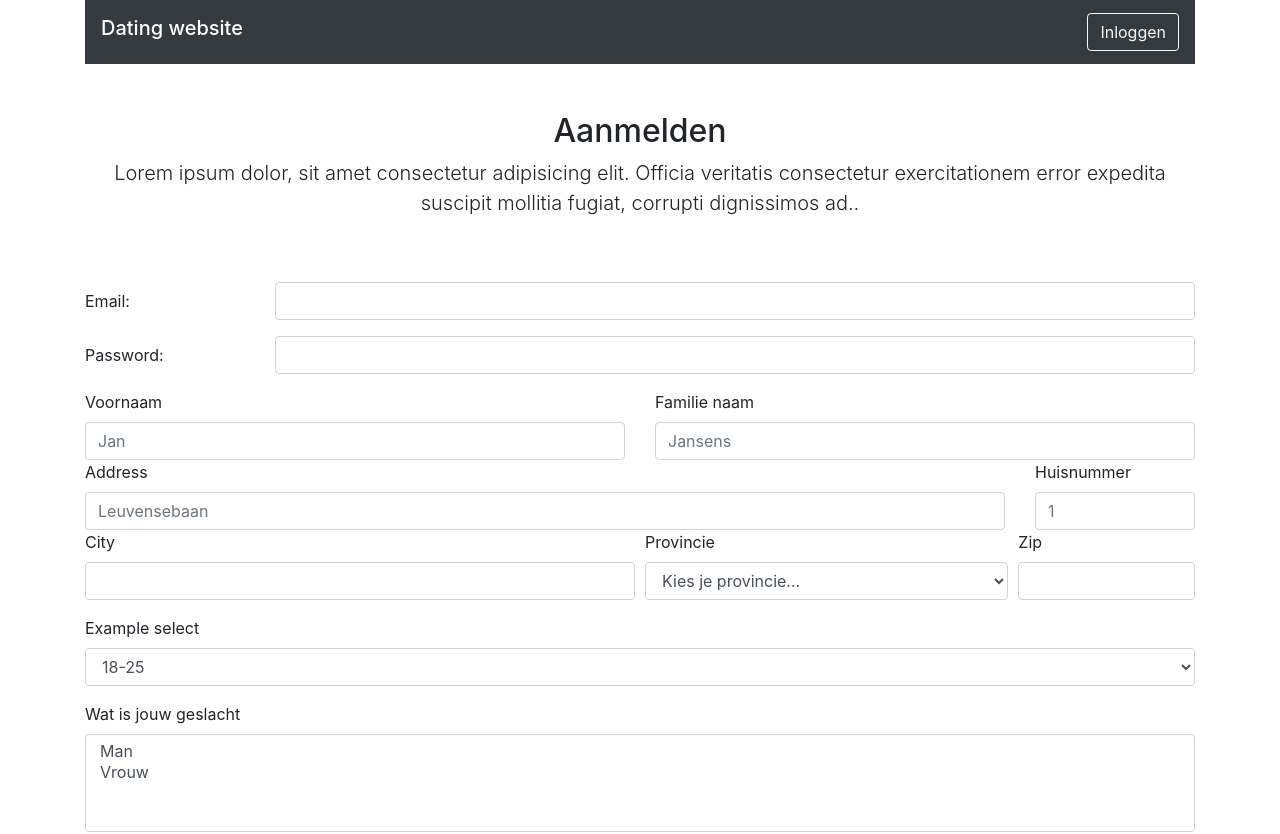
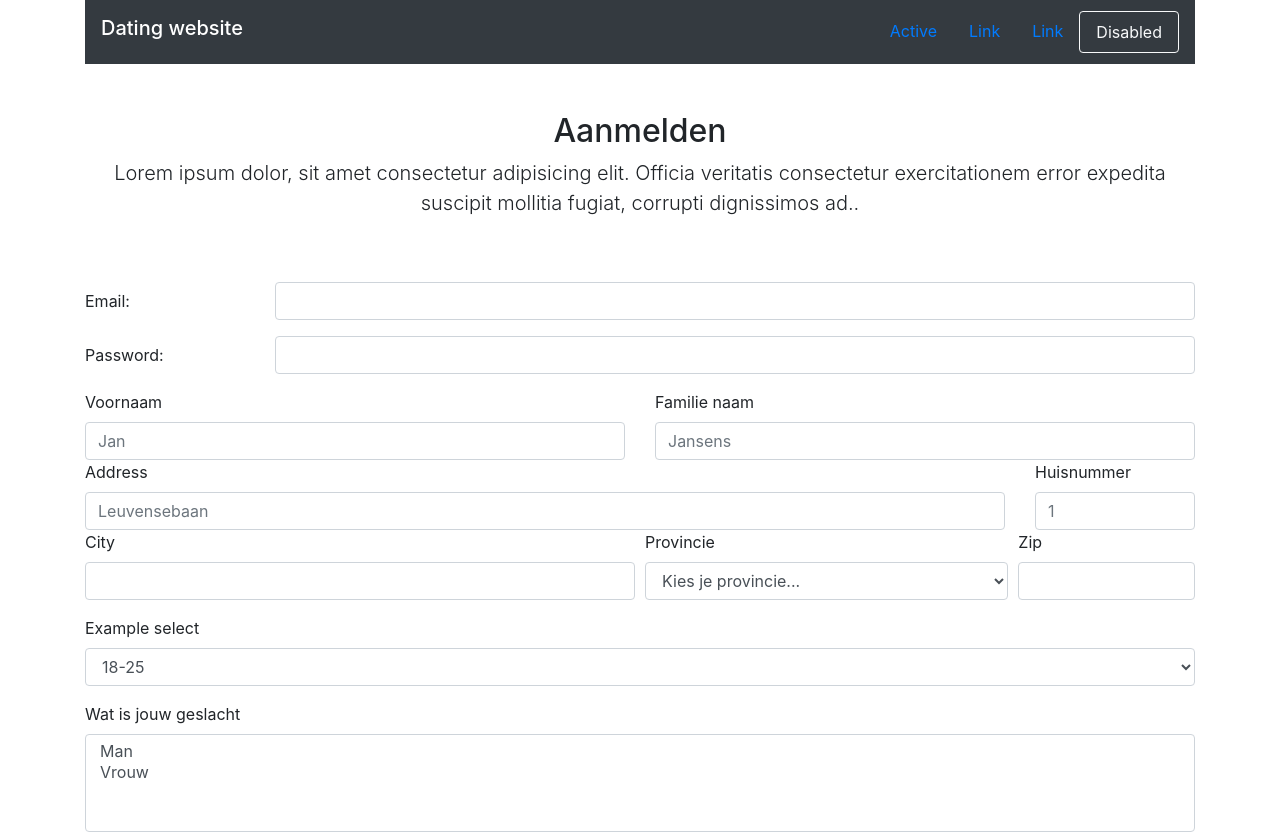
Before and after one commit to MichaelVilvoorde/Dating-site-Michael-Hakim-Azzam-Wout, a plain HTML site: page index.html in a window 1280 px wide. Shown: the top 834 px of the page. Drawn offline with nearby package versions, Linux system fonts and the light colour scheme.

Commit message:
added nav

```diff
--- a/index.html
+++ b/index.html
@@ -16,9 +16,24 @@
         <nav class="navbar navbar-dark bg-dark">
             <!-- Navbar content -->
             <h2 class="navbar-brand">Dating website</h2>
-            <a class="btn btn-outline-light" href="#" role="button">Inloggen</a>
+            <ul class="nav">
+                <li class="nav-item">
+                    <a class="nav-link active" href="#">Active</a>
+                </li>
+                <li class="nav-item">
+                    <a class="nav-link" href="#">Link</a>
+                </li>
+                <li class="nav-item">
+                    <a class="nav-link" href="#">Link</a>
+                </li>
+                <li class="nav-item">
+                    <a class="nav-link btn btn-outline-light" href="#">Disabled</a>
+                </li>
+            </ul>
         </nav>
     </div>
+
+
 
     <div class="container">
         <div class="py-5 text-center">
```
